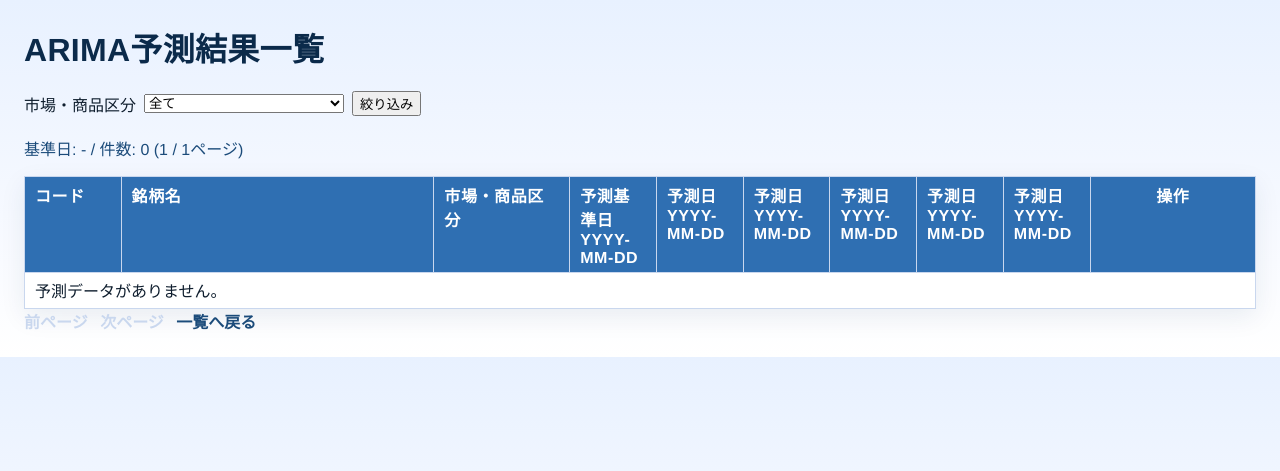
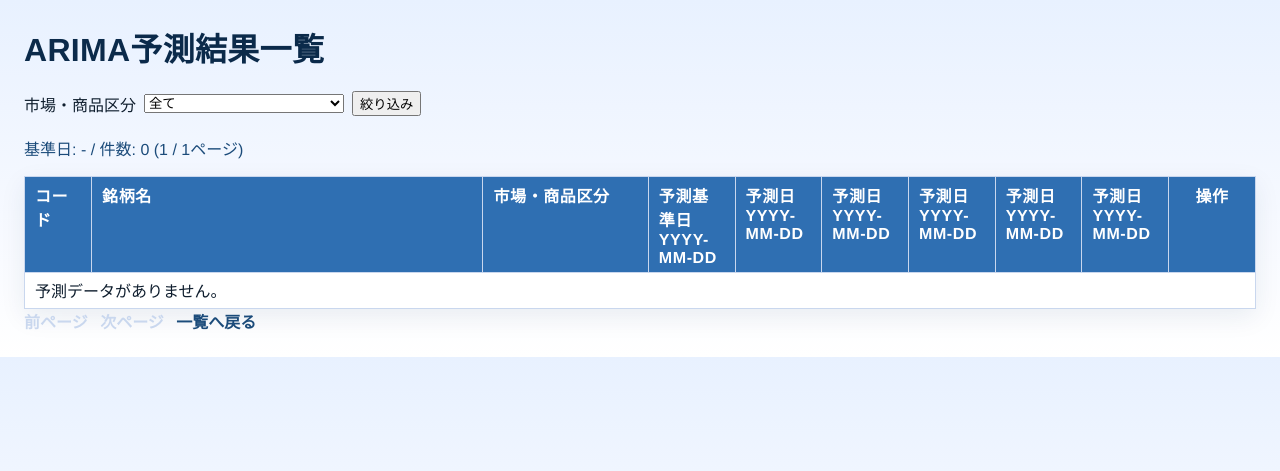
Before and after one commit to nori-tama/tradesystem-rpi, a Django app: page /results/arima-forecast/ in a window 1280 px wide. Shown: the top 471 px of the page. Run offline with Django 4.2, Linux system fonts and the light colour scheme; data that the repository does not hold is empty.

Commit message:
テーブルのスタイルを調整し、ARIMA予測グラフの線のスタイルを変更

```diff
--- a/django/tradesystem_web/css/results_arima_forecast.css
+++ b/django/tradesystem_web/css/results_arima_forecast.css
@@ -1,16 +1,16 @@
 th:nth-child(1),
 td:nth-child(1) {
-    width: 8%;
+    width: 5%;
 }
 
 th:nth-child(2),
 td:nth-child(2) {
-    width: 30%;
+    width: 38%;
 }
 
 th:nth-child(3),
 td:nth-child(3) {
-    width: 12%;
+    width: 15%;
 }
 
 th:nth-child(4),
@@ -25,7 +25,7 @@ td:nth-child(n+5):nth-child(-n+9) {
 
 th:nth-child(10),
 td:nth-child(10) {
-    width: 15%;
+    width: 7%;
     text-align: center;
     white-space: nowrap;
 }
--- a/django/tradesystem_web/templates/rankings_arima_forecast_rate.html
+++ b/django/tradesystem_web/templates/rankings_arima_forecast_rate.html
@@ -4,7 +4,7 @@
 <head>
     <meta charset="utf-8">
     <title>ARIMA予測 騰落率ランキング</title>
-    <link rel="stylesheet" href="{% static 'base.css' %}?v=20260214-3">
+    <link rel="stylesheet" href="{% static 'base.css' %}?v=20260214-4">
     <link rel="stylesheet" href="{% static 'rankings_arima_forecast_rate.css' %}?v=20260215-2">
 </head>
 <body>
--- a/django/tradesystem_web/templates/results_arima_forecast.html
+++ b/django/tradesystem_web/templates/results_arima_forecast.html
@@ -25,9 +25,6 @@
         </form>
     </div>
     <div class="meta">基準日: {% if forecast_base_date %}{{ forecast_base_date|date:"Y-m-d" }}{% else %}-{% endif %} / 件数: {{ page_obj.paginator.count }} ({{ page_obj.number }} / {{ page_obj.paginator.num_pages }}ページ)</div>
-
-
-
     <table>
         <thead>
             <tr>
--- a/django/tradesystem_web/templates/stock_arima_forecast_chart.html
+++ b/django/tradesystem_web/templates/stock_arima_forecast_chart.html
@@ -135,7 +135,7 @@
                         x: forecastLabels,
                         y: forecastValues,
                         name: 'ARIMA予測',
-                        line: { color: forecastColor, width: 3, dash: 'dash' },
+                        line: { color: forecastColor, width: 3, dash: 'solid' },
                         marker: { color: forecastColor, size: 7 },
                     });
                 }
```
